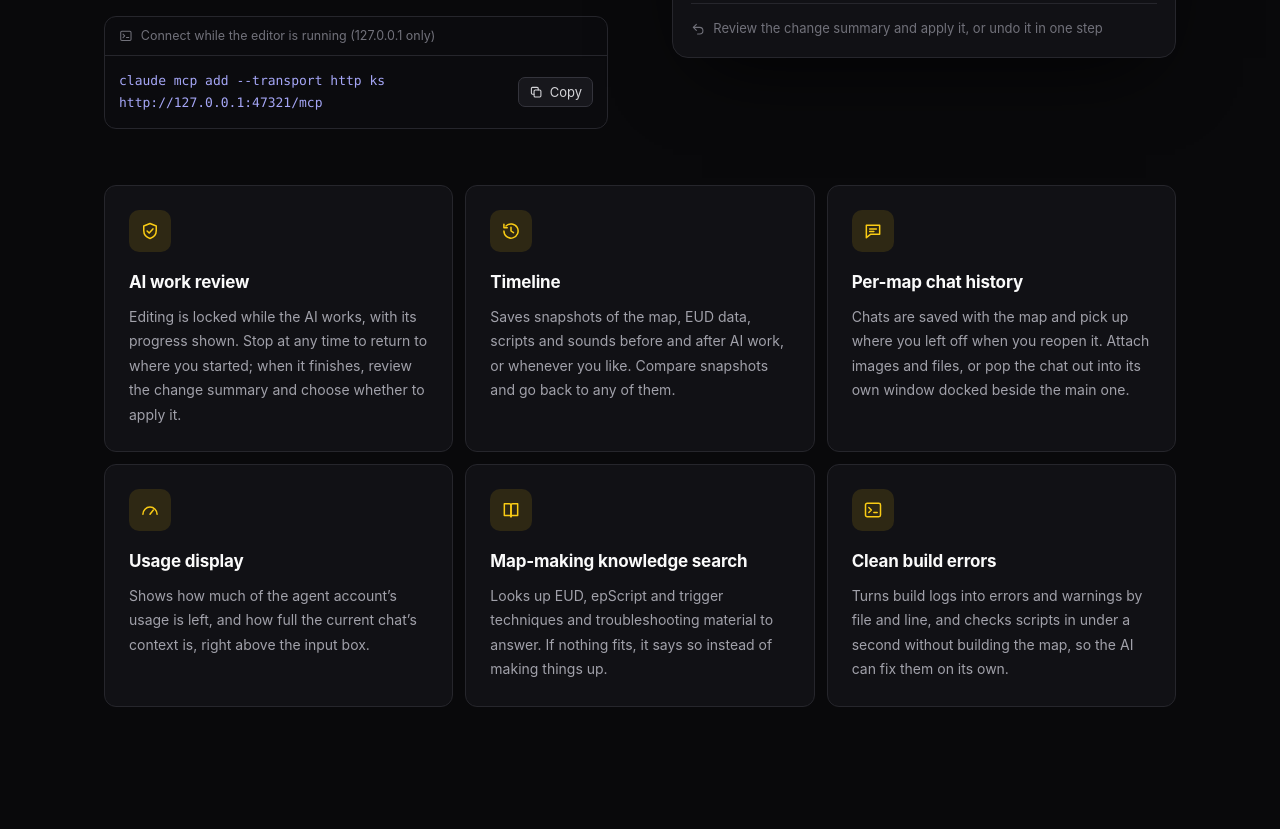
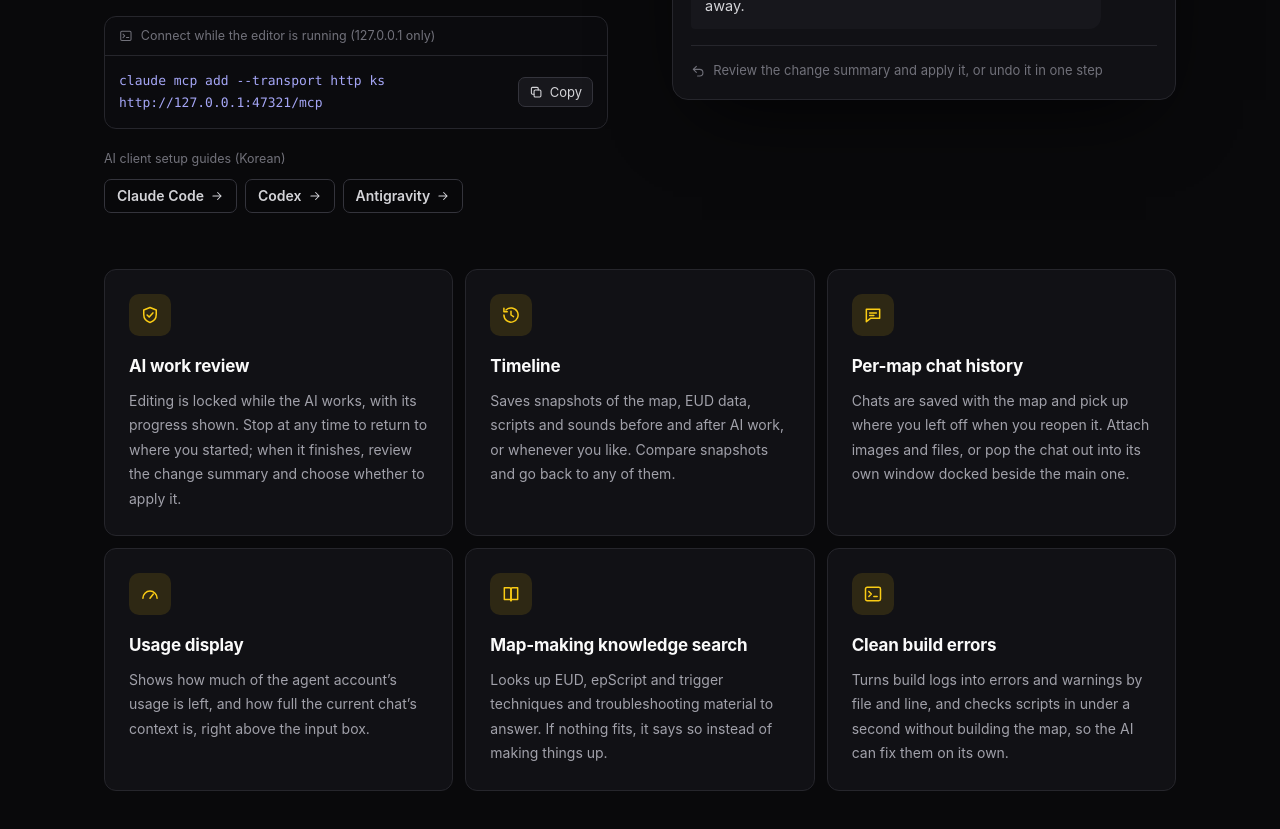
Before and after one commit to saebyeok0306/Khaydarin-Studio, a plain HTML site: page docs/index.html in a window 1280 px wide. Shown: the part 7696-8525 px from the top of the page. Drawn offline with Linux system fonts and the light colour scheme; no server answers; a web font is replaced by a local one.

Commit message:
feat(landing): link AI client setup guides from README and landing page
Co-Authored-By: Claude Opus 5.5 <noreply@anthropic.com>

```diff
--- a/docs/assets/css/style.css
+++ b/docs/assets/css/style.css
@@ -585,6 +585,11 @@ html.i18n-pending body { visibility: hidden; animation: i18nReveal 0s linear 1.2
   overflow-wrap: anywhere;
 }
 .codebox__body code::selection { background: rgba(129, 131, 244, .35); color: #fff; }
+.guides { margin-top: 20px; }
+.guides__label { display: block; color: var(--dim); font-size: 12.5px; }
+.guides__links { display: flex; flex-wrap: wrap; gap: 8px; margin-top: 10px; }
+.guides__links .ico { width: 14px; height: 14px; }
+
 .copy-btn {
   display: inline-flex;
   align-items: center;
--- a/docs/assets/js/i18n.js
+++ b/docs/assets/js/i18n.js
@@ -140,6 +140,7 @@
     'ai.t3': 'External MCP clients such as Claude, Codex and local Ollama models connect over <strong>HTTP</strong> or <strong>CLI (stdio)</strong>',
     'ai.t4': 'Expose only the tool groups small models need (<code>?tools=units,triggers</code>)',
     'ai.code': 'Connect while the editor is running (127.0.0.1 only)',
+    'ai.guide': 'AI client setup guides (Korean)',
     'copy.aria': 'Copy command',
     'chat.aria': 'AI integration example',
     'chat.head': 'AI chat',
--- a/docs/index.html
+++ b/docs/index.html
@@ -296,6 +296,14 @@
                 <button class="copy-btn" type="button" data-copy="mcp-cmd" aria-label="명령어 복사" data-i18n-aria="copy.aria"><svg class="ico"><use href="#i-copy"/></svg><span data-copy-label>복사</span></button>
               </div>
             </div>
+            <div class="guides reveal">
+              <span class="guides__label" data-i18n="ai.guide">AI 클라이언트 설치 · 연동 가이드</span>
+              <div class="guides__links">
+                <a class="btn btn--sm btn--ghost" href="https://github.com/saebyeok0306/Khaydarin-Studio/blob/main/guide/claude/guide.md" target="_blank" rel="noopener noreferrer">Claude Code<svg class="ico"><use href="#i-arrow"/></svg></a>
+                <a class="btn btn--sm btn--ghost" href="https://github.com/saebyeok0306/Khaydarin-Studio/blob/main/guide/codex/guide.md" target="_blank" rel="noopener noreferrer">Codex<svg class="ico"><use href="#i-arrow"/></svg></a>
+                <a class="btn btn--sm btn--ghost" href="https://github.com/saebyeok0306/Khaydarin-Studio/blob/main/guide/gemini/guide.md" target="_blank" rel="noopener noreferrer">Antigravity<svg class="ico"><use href="#i-arrow"/></svg></a>
+              </div>
+            </div>
           </div>
 
           <div class="chat reveal" aria-label="AI 연동 예시" data-i18n-aria="chat.aria">
```
Also changed, not shown: 1 other file.
